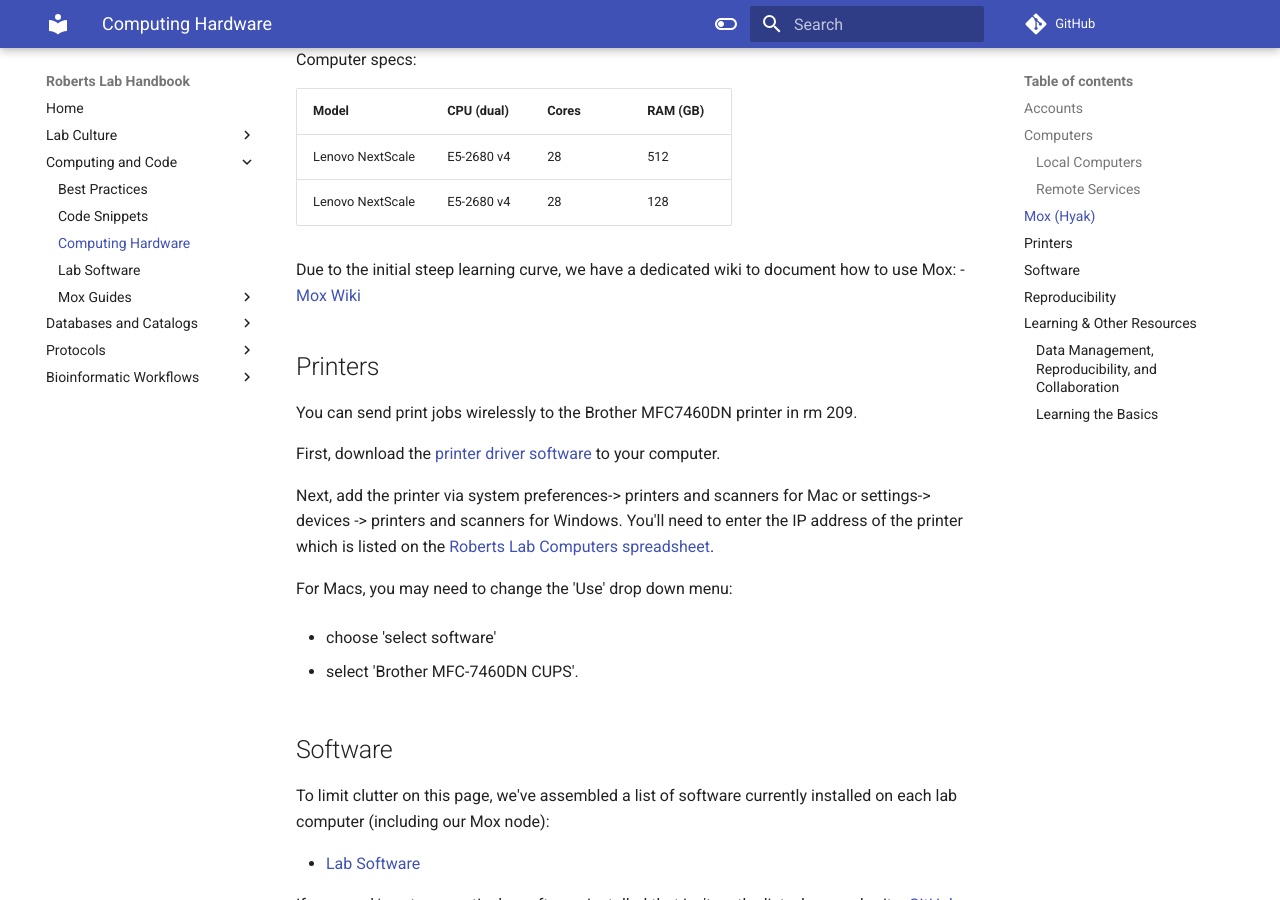
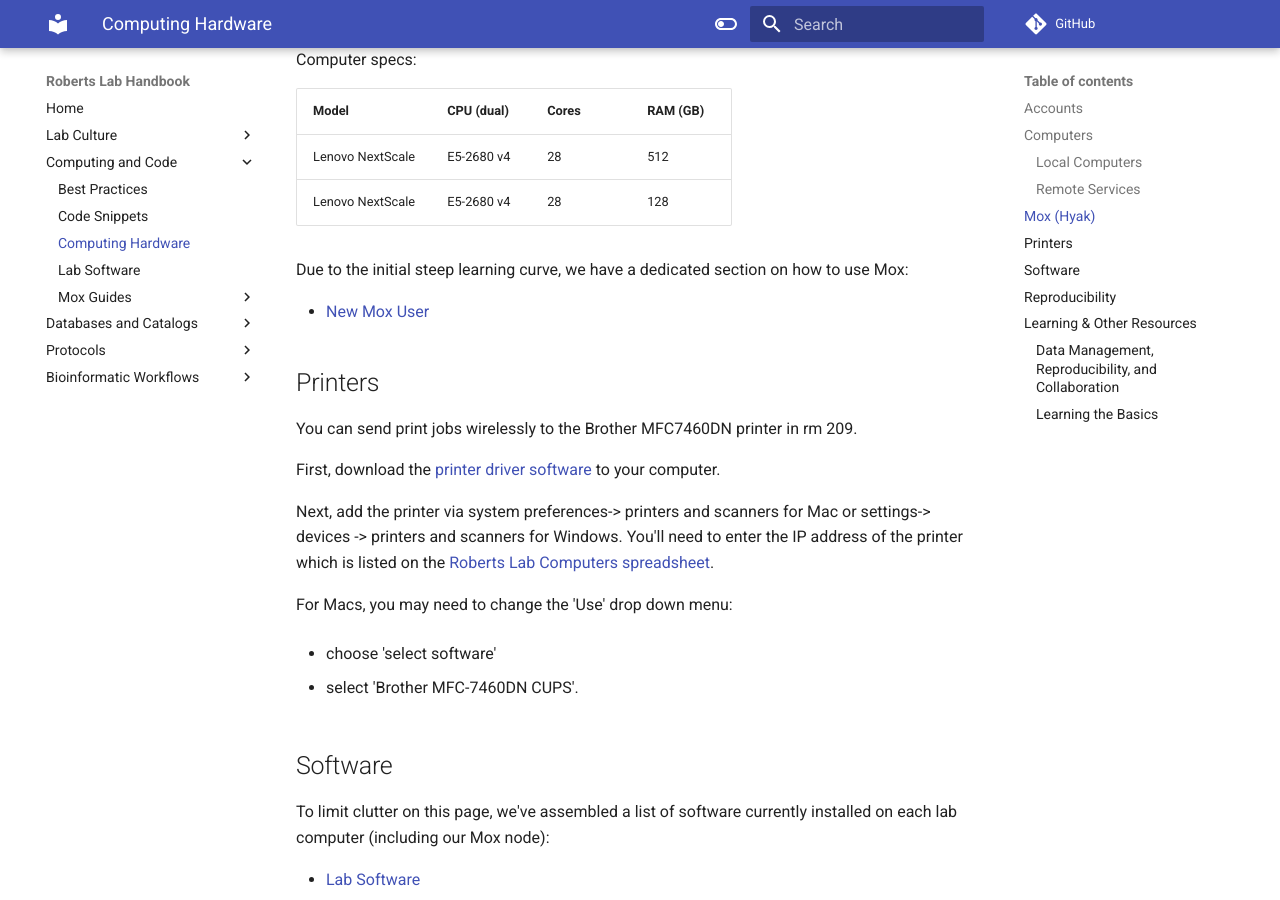
Before and after one commit to RobertsLab/resources, an MkDocs documentation site: the page built from docs/Computing-Hardware.md, in a window 1280 px wide and 900 px high, scrolled down 1330 px. Built offline with MkDocs 1.6.1 and Material for MkDocs 9.7.7, drawn with Linux system fonts in a browser that asks for light colours; comment, search, counter and statistics services are not loaded.

Commit message:
fix broken links

```diff
--- a/docs/Computing-Hardware.md
+++ b/docs/Computing-Hardware.md
@@ -44,8 +44,9 @@
 | Lenovo NextScale | E5-2680 v4 | 28 | 512 |
 | Lenovo NextScale | E5-2680 v4 | 28 | 128 |
 
-Due to the initial steep learning curve, we have a dedicated wiki to document how to use Mox:
-- [Mox Wiki](https://robertslab.github.io/resources/mox_Adding-a-User/)
+Due to the initial steep learning curve, we have a dedicated section on how to use Mox:
+
+- [New Mox User](mox_Adding-a-User.md)
 
 ## Printers
 You can send print jobs wirelessly to the Brother MFC7460DN printer in rm 209.
@@ -64,7 +65,7 @@
 
 To limit clutter on this page, we've assembled a list of software currently installed on each lab computer (including our Mox node):
 
-- [Lab Software](https://robertslab.github.io/resources/Lab-Software/)
+- [Lab Software](Lab-Software.md)
 
 If you need/want any particular software installed that isn't on the list, please submit a [GitHub Issue](https://github.com/RobertsLab/resources/issues). Please consider that we prefer to use free, open-source software.
 
@@ -75,7 +76,7 @@
 The easiest and most robust means that we've found to aid in this goal is through the use of a [Jupyter Notebook](http://jupyter.org/). A Jupyter Notebook serves as a substitute for your Terminal (i.e. the place where you normally run your commands) and documents all commands that you run in a given session.
 
 
-- [Review our guide for using Jupyter Notebooks](https://github.com/RobertsLab/code/wiki/Jupyter-Notebook-Guide)
+- [Review our guide for using Jupyter Notebooks](Jupyter-Notebook-Guide.md)
 
 ## Learning & Other Resources
 
```
